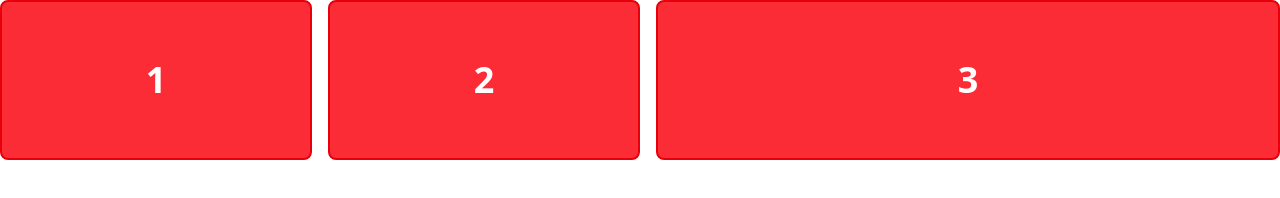
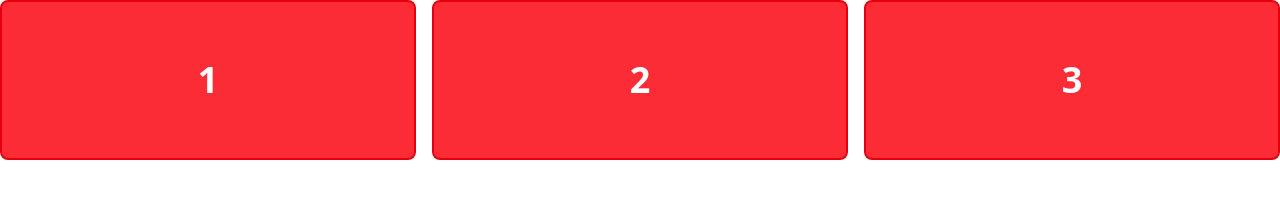
Before and after one commit to rpalaciosg/TailwindCss, a website: page src/index.html in a window 1280 px wide. Drawn offline with Linux system fonts and the light colour scheme.

Commit message:
feat: basis responsive cambia segun el tamaño del breakpoint

```diff
--- a/src/index.html
+++ b/src/index.html
@@ -9,9 +9,9 @@
   </head>
   <body>
     <div class="flex gap-4">
-      <div class="card basis-1/4">1</div>
-      <div class="card basis-1/4">2</div>
-      <div class="card basis-1/2">3</div>
+      <div class="card basis-1/4 sm:basis-1/3">1</div>
+      <div class="card basis-1/4 sm:basis-1/3">2</div>
+      <div class="card basis-1/2 sm:basis-1/3">3</div>
     </div>
   </body>
 </html>
```
Also changed, not shown: src/output.css, 1 other file.
